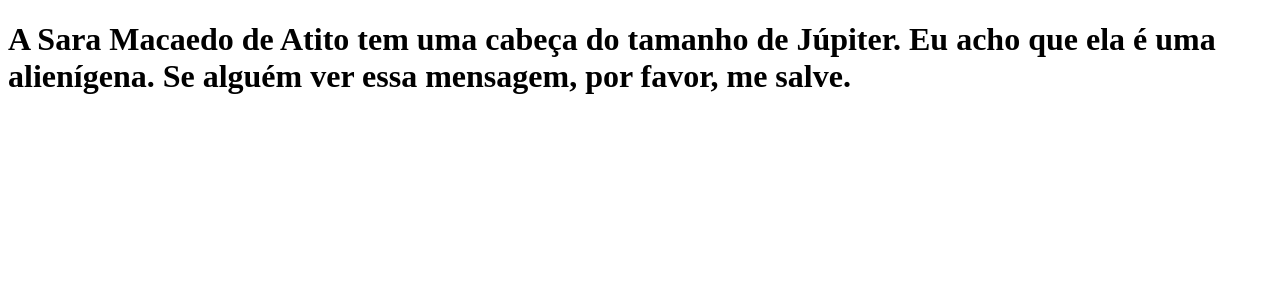
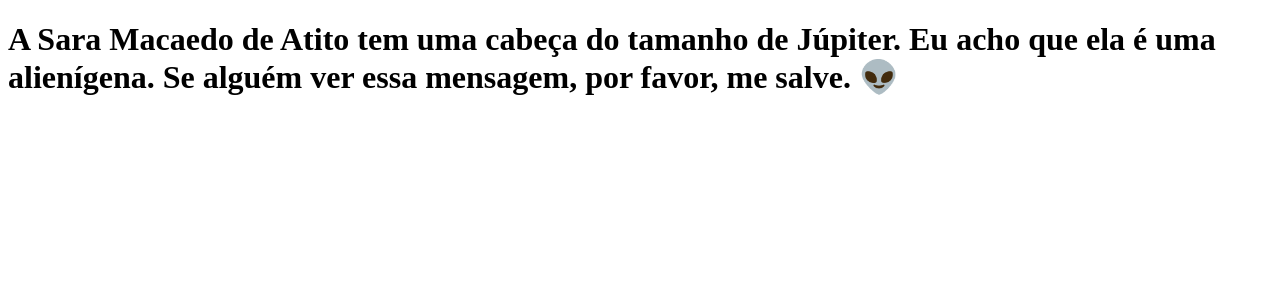
Before and after one commit to AdoniasMacedo/clone-tabnews, a Next.js app: page / in a window 1280 px wide. Shown: the top 300 px of the page. Built offline with nearby package versions, Linux system fonts and the light colour scheme.

Commit message:
modificando a frase

```diff
--- a/pages/index.js
+++ b/pages/index.js
@@ -1,6 +1,6 @@
 function Home()
 {
-    return <h1>A Sara Macaedo de Atito tem uma cabeça do tamanho de Júpiter. Eu acho que ela é uma alienígena. Se alguém ver essa mensagem, por favor, me salve.</h1>
+    return <h1>A Sara Macaedo de Atito tem uma cabeça do tamanho de Júpiter. Eu acho que ela é uma alienígena. Se alguém ver essa mensagem, por favor, me salve. 👽</h1>
 }
 
 export default Home;
```
